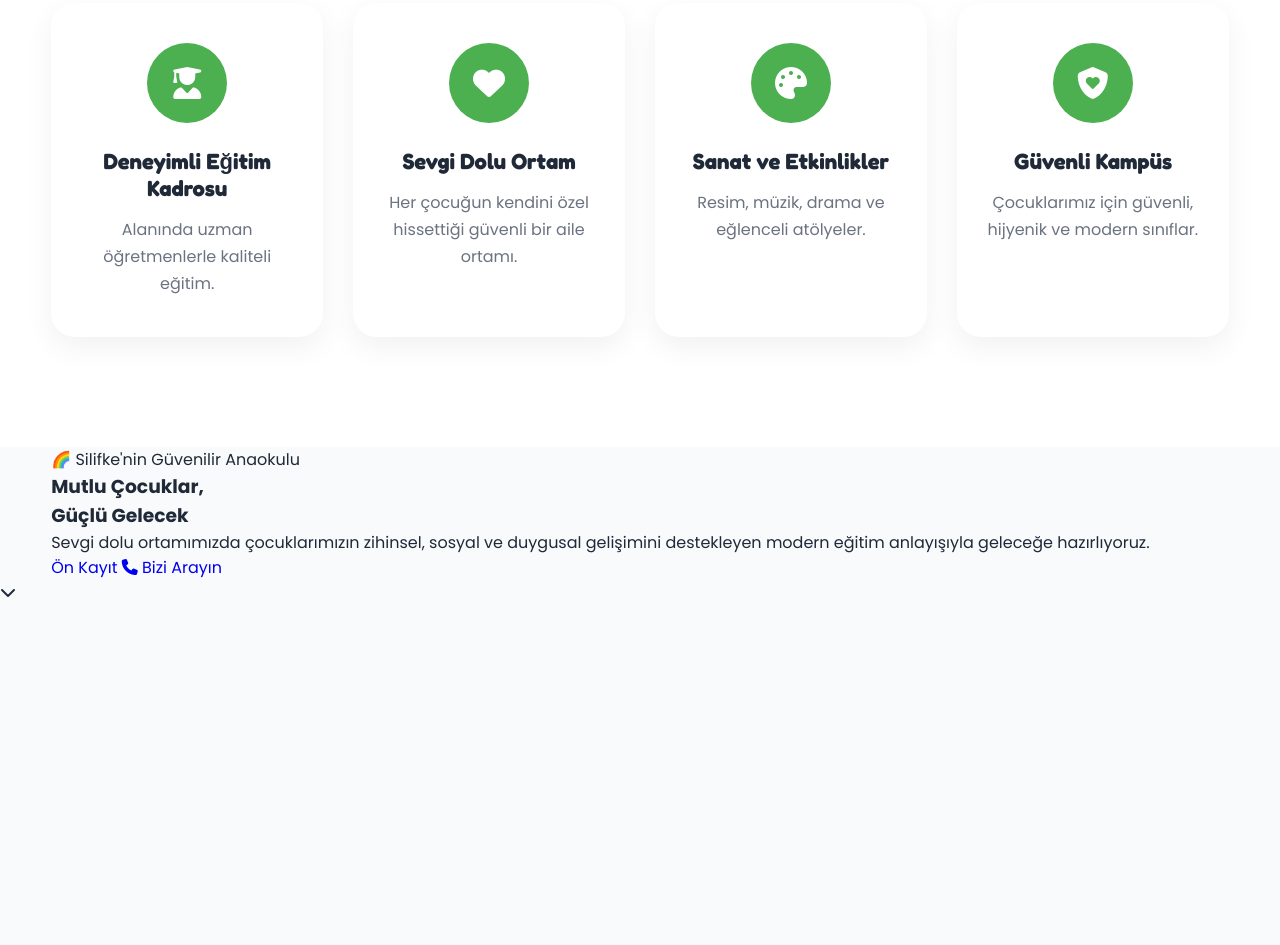
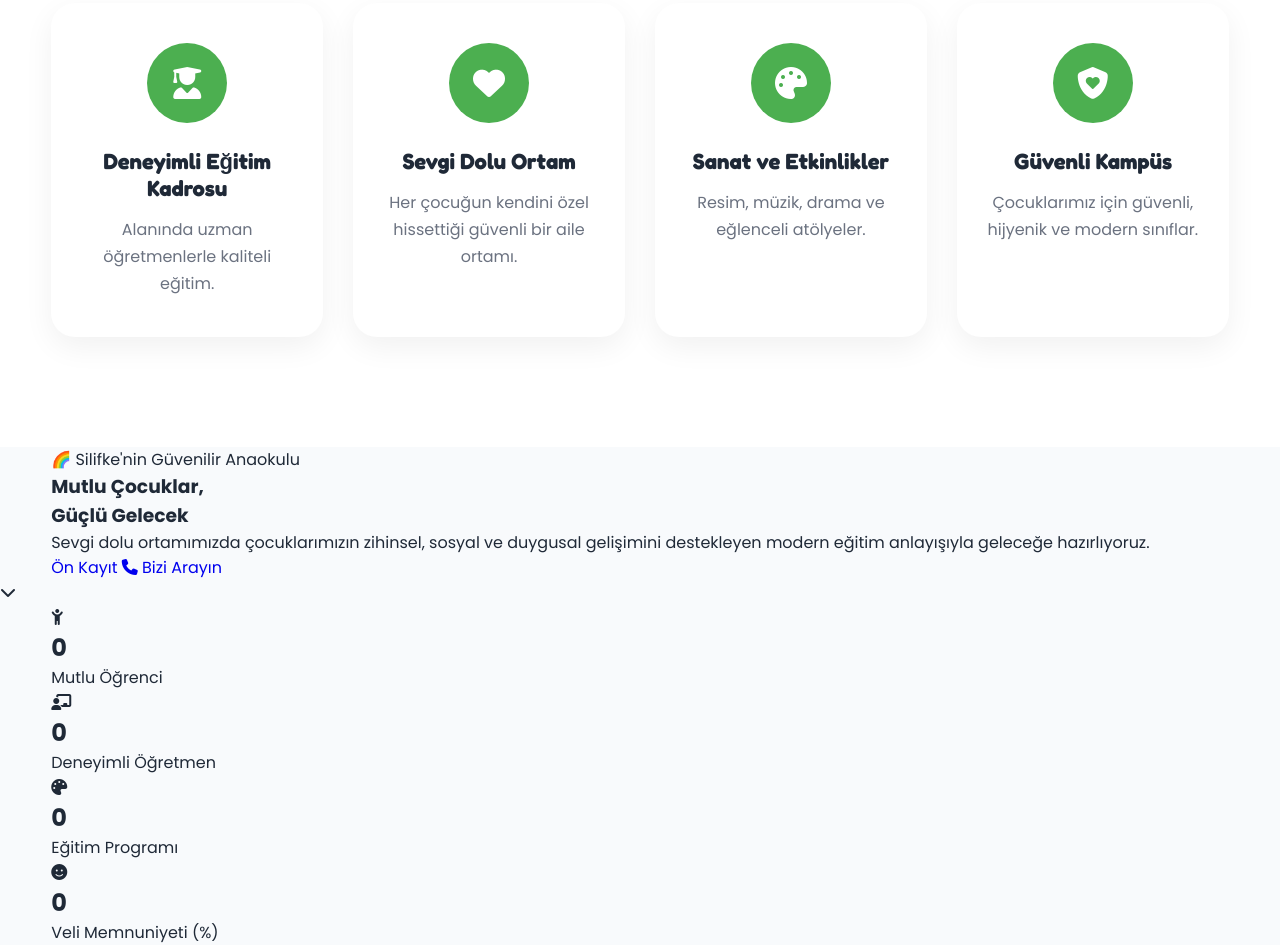
Before and after one commit to silifkeferhatlar/anaokulu, a plain HTML site: page index.html in a window 1280 px wide. Shown: the part 411-1356 px from the top of the page. Before the commit the page ends 1016 px from the top, so only its background shows below. Drawn offline with Linux system fonts and the light colour scheme; files that its build step writes are made by us from their sources; a script that the page names is missing.

Commit message:
Update index.html

```diff
--- a/index.html
+++ b/index.html
@@ -178,7 +178,53 @@
 </section>
 
 <section id="features">
+<section class="stats">
 
+    <div class="container">
+
+        <div class="stat-box">
+
+            <i class="fa-solid fa-child-reaching"></i>
+
+            <h2 class="counter" data-target="120">0</h2>
+
+            <p>Mutlu Öğrenci</p>
+
+        </div>
+
+        <div class="stat-box">
+
+            <i class="fa-solid fa-chalkboard-user"></i>
+
+            <h2 class="counter" data-target="12">0</h2>
+
+            <p>Deneyimli Öğretmen</p>
+
+        </div>
+
+        <div class="stat-box">
+
+            <i class="fa-solid fa-palette"></i>
+
+            <h2 class="counter" data-target="15">0</h2>
+
+            <p>Eğitim Programı</p>
+
+        </div>
+
+        <div class="stat-box">
+
+            <i class="fa-solid fa-face-smile"></i>
+
+            <h2 class="counter" data-target="98">0</h2>
+
+            <p>Veli Memnuniyeti (%)</p>
+
+        </div>
+
+    </div>
+
+</section>
 </section>
 
 <section id="programs">
```
